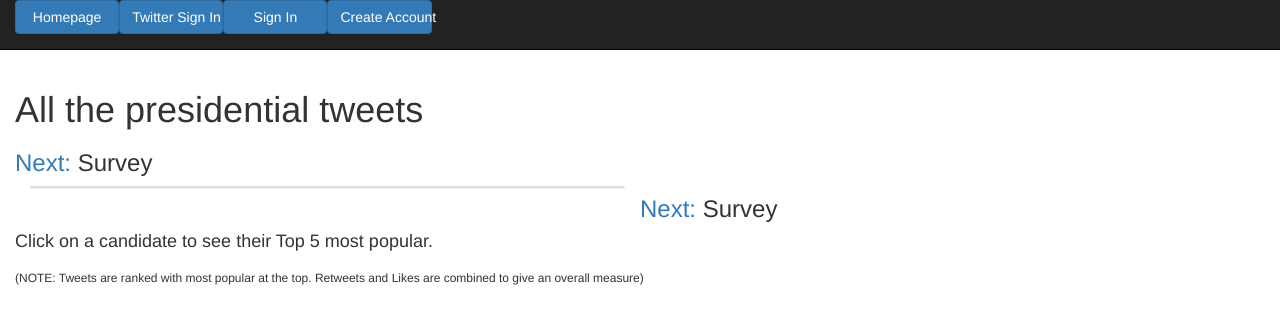
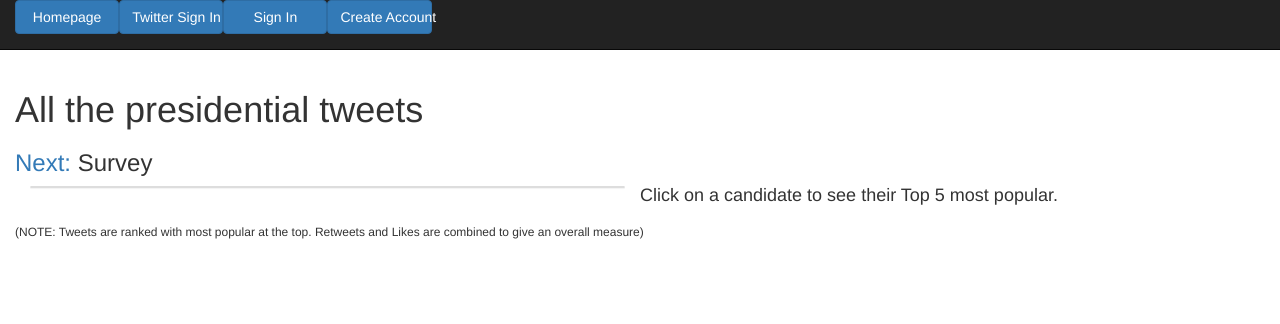
Before and after one commit to hpaasch/prez_party, a Django app: page /tweets/ in a window 1280 px wide. Shown: the top 324 px of the page. Run offline with Django 3.2, Linux system fonts and the light colour scheme; data that the repository does not hold is empty; some libraries are stand-ins or nearby versions.

Commit message:
HEP: minor tink on tweet html

```diff
--- a/templates/candidate_tweets.html
+++ b/templates/candidate_tweets.html
@@ -14,6 +14,6 @@
      {{ tweet }}
     {% endfor %}
   {% endautoescape %}
-<h3><a href='{% url 'survey_create_view' %}'>Next:</a> Survey</h3>
+<h3><a href='#'>Next:</a> Survey</h3>
 <h3><a href="{% url 'tweet_list_view' %}">Optional deep dive:</a> See more popular tweets from other candidates</h3>
 {% endblock %}
--- a/templates/tweets.html
+++ b/templates/tweets.html
@@ -4,7 +4,7 @@
 
 {% block content %}
 <h1>All the presidential tweets</h1>
-<h3><a href='{% url 'survey_create_view' %}'>Next:</a> Survey</h3>
+<h3><a href='#'>Next:</a> Survey</h3>
 
   <div class="col-md-6">
     <div class="panel panel-default">
@@ -20,7 +20,6 @@
        {% endfor %}
      </div>
    </div>
-   <h3><a href='{% url 'candidate_keynote_view' %}'>Next:</a> Survey</h3>
    <h4>Click on a candidate to see their Top 5 most popular.</h4>
       <div class="row">
       {% for candidate in candidates %}
```
